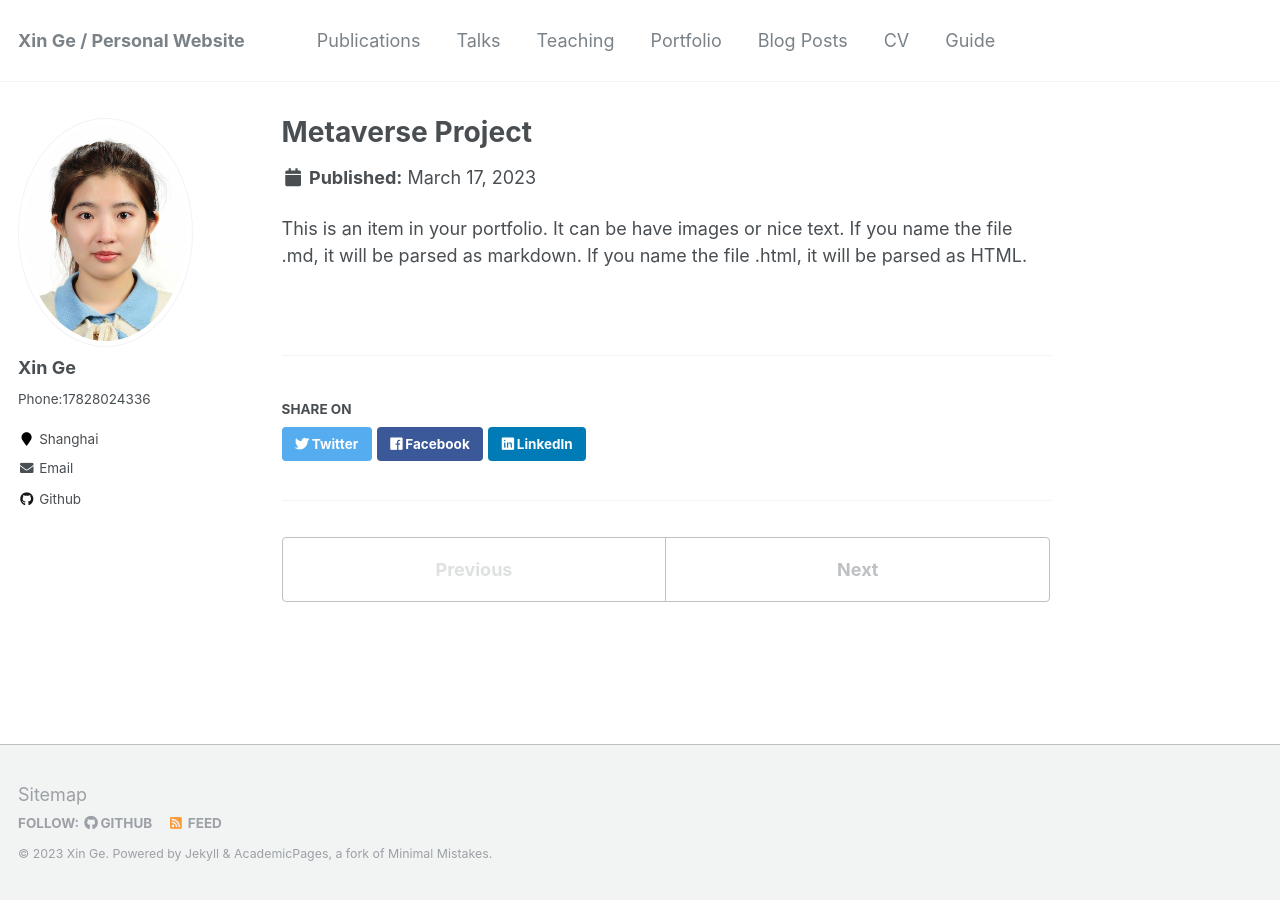
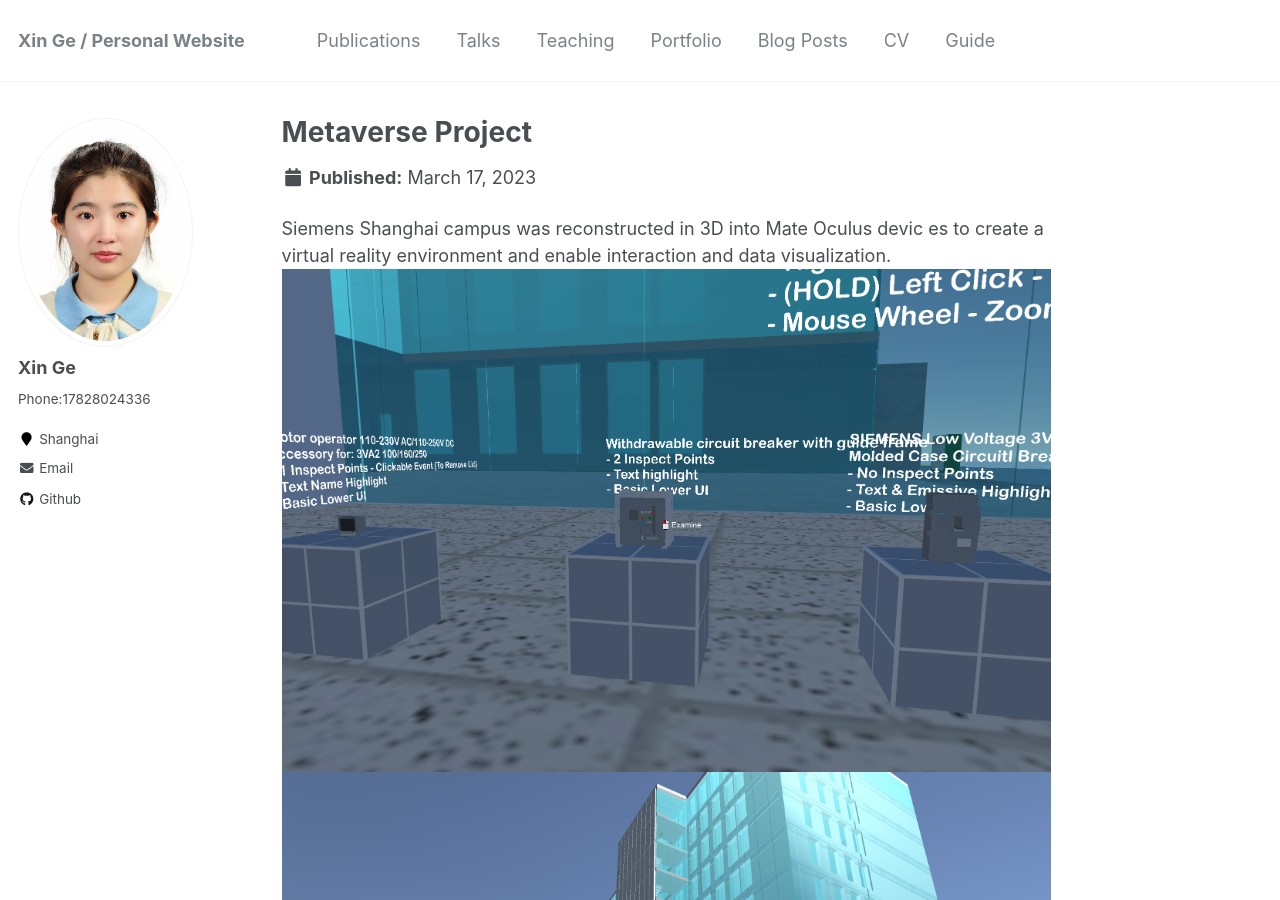
Before and after one commit to Esther0630/Esther0630.github.io, a Jekyll site: the page built from _portfolio/portfolio-1.md, in a window 1280 px wide and 900 px high. Built offline with Jekyll 4.4.1, drawn with Linux system fonts in a browser that asks for light colours.

Commit message:
Update portfolio-1.md

```diff
--- a/_portfolio/portfolio-1.md
+++ b/_portfolio/portfolio-1.md
@@ -4,4 +4,5 @@ excerpt: "Virtual reality in Siemens Shanghai Industrial Park<br/><img src='/ima
 collection: portfolio
 ---
 
-This is an item in your portfolio. It can be have images or nice text. If you name the file .md, it will be parsed as markdown. If you name the file .html, it will be parsed as HTML.
+Siemens Shanghai campus was reconstructed in 3D into Mate Oculus devic es to create a virtual reality environment and enable interaction and data visualization.
+<br/><img src='/images/metaverse1.png'><br/><img src='/images/metaverse2.png'><br/><img src='/images/metaverse3.png'><br/><img src='/images/metaverse4.png'><br/><img src='/images/metaverse5.png'>
```
